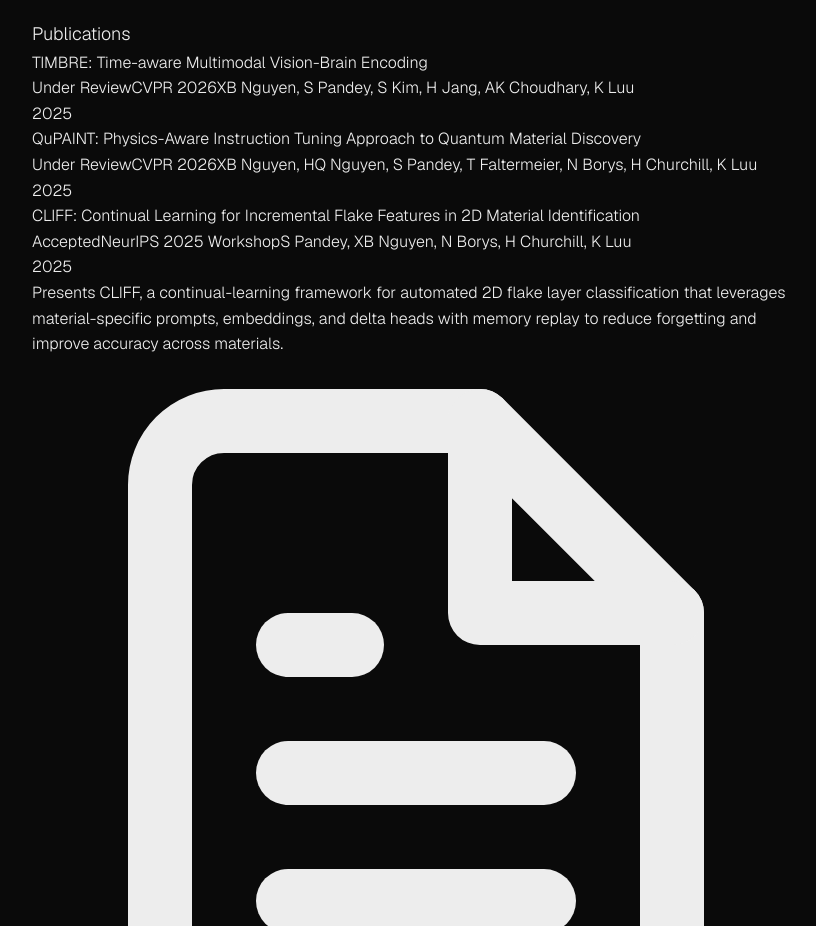
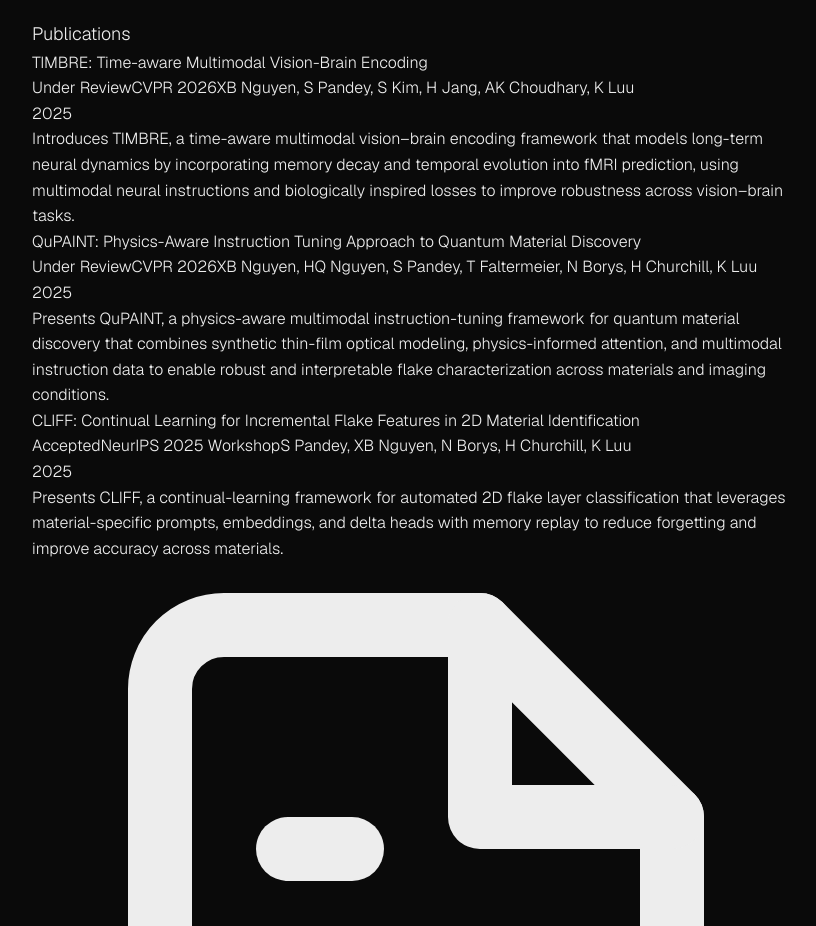
Before and after one commit to sanpdy/portfolio-site, a Next.js app: page / in a window 1280 px wide. Shown: the part 2460-3386 px from the top of the page, without its empty margins (224-1040 px from the left). Built offline with nearby package versions, Linux system fonts and the light colour scheme; a web font is replaced by a local one.

Commit message:
updated summaries for papers

```diff
--- a/src/constants/data.ts
+++ b/src/constants/data.ts
@@ -104,7 +104,7 @@
       { name: "K Luu" },
     ],
     year: 2025,
-    summary:"",
+    summary:"Introduces TIMBRE, a time-aware multimodal vision–brain encoding framework that models long-term neural dynamics by incorporating memory decay and temporal evolution into fMRI prediction, using multimodal neural instructions and biologically inspired losses to improve robustness across vision–brain tasks.",
     pdfLink: "",
     arxivLink: "",
     status: "Under Review",
@@ -123,7 +123,7 @@
       { name: "K Luu" },
     ],
     year: 2025,
-    summary:"",
+    summary:"Presents QuPAINT, a physics-aware multimodal instruction-tuning framework for quantum material discovery that combines synthetic thin-film optical modeling, physics-informed attention, and multimodal instruction data to enable robust and interpretable flake characterization across materials and imaging conditions.",
     pdfLink: "",
     arxivLink: "",
     status: "Under Review",
```
